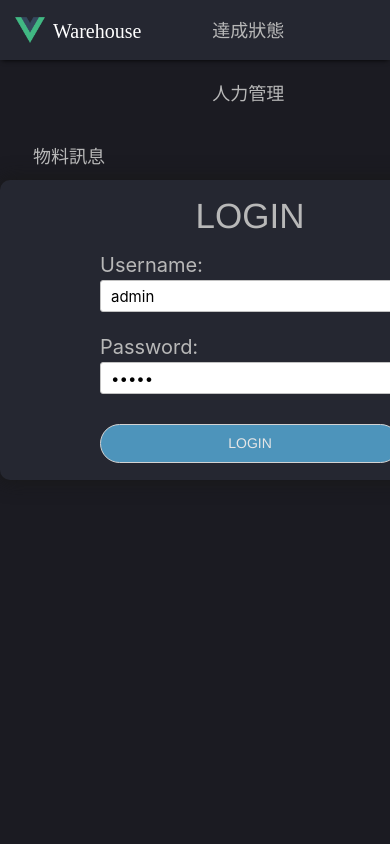
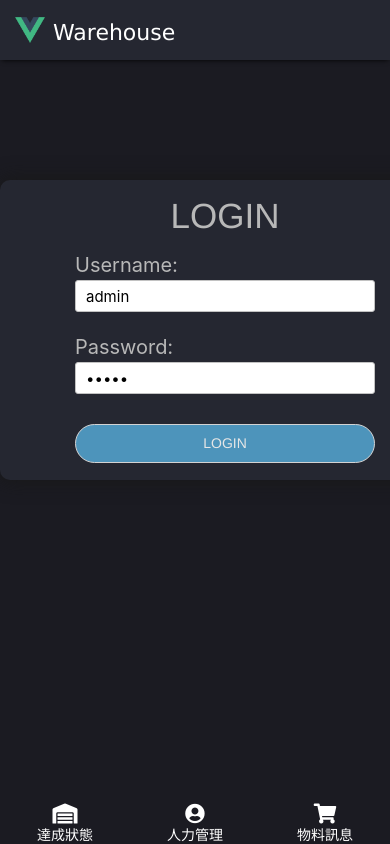
Before and after one commit to lion6420/warehouse, a Vue app: page /warehouse/login in a window 390 px wide. Built offline with nearby package versions, Linux system fonts and the light colour scheme.

Commit message:
[new] mobile footer [new] mobile sidebar

```diff
--- a/src/App.vue
+++ b/src/App.vue
@@ -7,17 +7,19 @@
       <div :class="$style.sidebar" v-if="isLoggedIn">
         <sidebar :menu_type="menu_type" v-if="menu_type !== 'achievement'"></sidebar>
       </div>
-      <div :class="$style.content" :style="{'margin-left': isLoggedIn ? (menu_type !== 'achievement' ? '220px':'0px'):'0px'}">
+      <div :class="$style.content" :style="{'margin-left': isLoggedIn ? (menu_type === 'achievement' ? '0px':''):'0px'}">
         <router-view></router-view>
       </div>
-      <order-cart v-if="isLoggedIn"></order-cart>
+      <order-cart v-if="isLoggedIn" :class="$style.order_cart"></order-cart>
     </div>
+    <mobile-footer :class="$style.mobileFooter"></mobile-footer>
   </div>
 </template>
 
 <script>
 import headbar from '@/components/views/header'
 import sidebar from '@/components/views/sidebar'
+import mobileFooter from '@/components/views/mobile-footer'
 import orderCart from '@/components/material/order_cart/order-cart-index'
 
 export default {
@@ -26,6 +28,7 @@ export default {
     headbar,
     sidebar,
     orderCart,
+    mobileFooter
   },
   data() {
     return {
@@ -87,6 +90,30 @@ export default {
       @include block(100%);
       overflow: hidden;
       margin-top:60px;
+      margin-left: 220px;
+    }
+    .order_cart {
+      margin-bottom: 40px;
+    }
+  }
+  .mobileFooter {
+    max-height: 0px;
+  }
+}
+
+@media screen and (max-width:800px) {
+  .app {
+    .body {
+      .sidebar {
+        display:none;
+      }
+      .content {
+        margin-left:0px;
+      }
+    }
+    .mobileFooter {
+      max-height: 45px;
+      transition: max-height 0.2s linear;
     }
   }
 }
--- a/src/components/common/login.vue
+++ b/src/components/common/login.vue
@@ -131,4 +131,24 @@ export default {
     cursor: pointer;
   }
 }
+
+@media screen and (max-width: 550px) {
+  .login {
+    width: 450px;
+    .username {
+      @include block(100%);
+      padding: 10px 0px;
+      .username_label {
+        margin-left:75px;
+      }
+    }
+    .password {
+      @include block(100%);
+      padding: 10px 0px 0px 0px;
+      .password_label {
+        margin-left:75px;
+      }
+    }
+  }
+}
 </style>
--- a/src/components/human_resources/statistics/index.vue
+++ b/src/components/human_resources/statistics/index.vue
@@ -83,7 +83,7 @@ export default {
 @media screen and (max-width: 992px) {
   .hr_statistics {
     @include block(98%);
-    margin: 20px auto;
+    margin: 20px auto 50px auto;
     .statistics_row {
       @include block(100%);
       display: flex;
--- a/src/components/material/material_list/material-list-index.vue
+++ b/src/components/material/material_list/material-list-index.vue
@@ -35,7 +35,7 @@ export default {
 @import '@/styles/general.scss';
 .material {
   @include block(100%);
-  margin-bottom: 20px;
+  margin-bottom: 50px;
   .row {
     @include block(100%);
     display: flex;
--- a/src/components/utils/mobileFooter/mobile-footer-index.vue
+++ /dev/null
@@ -1,41 +0,0 @@
-<template>
-  <div :class="$style.mobileFooter">
-    <mobile-footer-item label="Global" link="/global" :icon="{class: 'fas fa-globe-asia'}" :class="$style.footerItem"></mobile-footer-item>
-    <mobile-footer-dropdown label="FOL" :icon="{class: 'fas fa-warehouse'}" :class="$style.footerItem"></mobile-footer-dropdown>
-    <mobile-footer-item label="FOC" :icon="{class: 'fas fa-warehouse'}" :class="$style.footerItem"></mobile-footer-item>
-    <mobile-footer-item label="FCZ" :icon="{class: 'fas fa-warehouse'}" :class="$style.footerItem"></mobile-footer-item>
-  </div>
-</template>
-
-<script>
-import mobileFooterItem from './mobile-footer-item'
-import mobileFooterDropdown from './mobile-footer-dropdown'
-export default {
-  components: {
-    mobileFooterItem,
-    mobileFooterDropdown,
-  },
-  data() {
-    return {
-
-    }
-  }
-}
-</script>
-
-<style lang="scss" module>
-@import '../common/general.scss';
-.mobileFooter {
-  @include block(100%, 45px);
-  display: flex;
-  justify-content: space-around;
-  position: fixed;
-  bottom: 0px;
-  z-index: 1;
-  background-color: #030038;
-  .footerItem {
-    margin: auto;
-  }
-}
-
-</style>
--- a/src/components/utils/mobileFooter/mobile-footer-item.vue
+++ b/src/components/utils/mobileFooter/mobile-footer-item.vue
@@ -4,7 +4,7 @@
       <center>
         <router-link :to="link" :class="$style.item_label">
           <div :class="$style.icon"><span :class="icon.class">{{icon.label}}</span></div>
-          <span style="position:relative;top:-6px;">{{label}}</span>
+          <span style="position:relative;top:-5px;">{{label}}</span>
         </router-link>
       </center>
     </div>
@@ -62,6 +62,7 @@ export default {
     .item_label {
       color: #fff;
       font-size: 14px;
+      font-family: Microsoft JhengHei;
     }
   }
 }
--- a/src/components/views/header.vue
+++ b/src/components/views/header.vue
@@ -4,29 +4,36 @@
       <img style="position:relative;top:15px" src="@/assets/logo.png" width="30px" height="30px"/>
     </div>
     <div :class="$style.header_left" style="margin-left: -10px;margin-right: 20px;color:#fff">
-      <span style="font-size:20px;position:relative;top:-2px">Warehouse</span>
+      <span style="font-size:22px;position:relative;top:-2px; font-family:'Lucida Sans', 'Lucida Sans Regular', 'Lucida Grande', 'Lucida Sans Unicode', Geneva, Verdana, sans-serif;">Warehouse</span>
     </div>
-    <div :class="$style.header_left">
-      <router-link :class="$style.router_link" to="/achievement/dashboard" :style="active === 'achievement'?{color: '#fff', 'font-weight': 'bold'}:{}">達成狀態</router-link>
+    <div :class="$style.router_link">
+      <router-link :class="$style.router_link_text" to="/achievement/dashboard" :style="active === 'achievement'?{color: '#fff', 'font-weight': 'bold'}:{}">達成狀態</router-link>
     </div>
-    <div :class="$style.header_left">
-      <router-link :class="$style.router_link" to="/hr/statistics" :style="active === 'hr'?{color: '#fff', 'font-weight': 'bold'}:{}">人力管理</router-link>
+    <div :class="$style.router_link">
+      <router-link :class="$style.router_link_text" to="/hr/statistics" :style="active === 'hr'?{color: '#fff', 'font-weight': 'bold'}:{}">人力管理</router-link>
     </div>
-    <div :class="$style.header_left">
-      <router-link :class="$style.router_link" to="/material/list" :style="active === 'material'?{color: '#fff', 'font-weight': 'bold'}:{}">物料訊息</router-link>
+    <div :class="$style.router_link">
+      <router-link :class="$style.router_link_text" to="/material/list" :style="active === 'material'?{color: '#fff', 'font-weight': 'bold'}:{}">物料訊息</router-link>
     </div>
 
     <div v-if="isLoggedIn" :class="$style.header_right">
-      <div style="cursor:pointer" @click="logout">
-        <span style="font-weight: bold;position:relative;top:-2px">Sign out</span>
-        <span class="fas fa-sign-out-alt" style="font-size:25px;padding:15px;margin-right:10px"></span>
+      <mobile-sidebar :class="$style.mobile_sidebar"></mobile-sidebar>
+    </div>
+    <div v-if="isLoggedIn" :class="$style.header_right">
+      <div :class="$style.signout" @click="logout">
+        <span :class="$style.signout_label">Sign out</span>
+        <span :class="$style.signout_icon" class="fas fa-sign-out-alt"></span>
       </div>
     </div>
   </div>
 </template>
 
 <script>
+import mobileSidebar from './mobile-sidebar'
 export default {
+  components: {
+    mobileSidebar
+  },
   data() {
     return {
       active: '',
@@ -96,13 +103,62 @@ export default {
     float: right;
     color: var(--text-color);
   }
+  .header_right:hover {
+    color: var(--text-color-hover);
+  }
+
+  // link
   .router_link {
+    float: left;
+    padding: 18px;
+    margin-left:15px;
+    font-size: 18px;
+  }
+  .router_link_text {
     text-decoration: none;
     color: var(--text-color);
   }
-  .router_link:hover {
+  .router_link_text:hover {
     text-decoration: none;
     color: var(--text-color-hover);
   }
+
+  // right
+  .expand_bar {
+    font-size:25px;
+    padding:15px;
+    margin-right:10px;
+    cursor: pointer;
+  }
+  .signout {
+    cursor: pointer;
+    .signout_label {
+      font-weight: bold;
+      position:relative;
+      top:-2px;
+    }
+    .signout_icon {
+      font-size:25px;
+      padding:15px;
+      margin-right:10px;
+    }
+  }
+  .mobile_sidebar {
+    display: none;
+  }
+}
+
+@media screen and (max-width: 800px) {
+  .header {
+    .router_link {
+      display: none;
+    }
+    .signout_label {
+      display: none;
+    }
+    .mobile_sidebar {
+      display: block;
+    }
+  }
 }
 </style>
--- /dev/null
+++ b/src/components/views/mobile-footer.vue
@@ -0,0 +1,33 @@
+<template>
+  <div :class="$style.mobileFooter">
+    <mobile-footer-item label="達成狀態" link="/achievement/dashboard" :icon="{class: 'fas fa-warehouse'}" :class="$style.footerItem"></mobile-footer-item>
+    <mobile-footer-item label="人力管理" link="/hr/statistics" :icon="{class: 'fas fa-user-circle'}" :class="$style.footerItem"></mobile-footer-item>
+    <mobile-footer-item label="物料訊息" link="/material/list" :icon="{class: 'fas fa-shopping-cart'}" :class="$style.footerItem"></mobile-footer-item>
+  </div>
+</template>
+
+<script>
+import mobileFooterItem from '@/components/utils/mobileFooter/mobile-footer-item'
+export default {
+  components: {
+    mobileFooterItem,
+  },
+}
+</script>
+
+<style lang="scss" module>
+@import '@/styles/general.scss';
+.mobileFooter {
+  @include block(100%, 45px);
+  display: flex;
+  justify-content: space-around;
+  position: fixed;
+  bottom: 0px;
+  z-index: 1;
+  background-color: var(--bg-color);
+  .footerItem {
+    margin: auto;
+  }
+}
+
+</style>
--- /dev/null
+++ b/src/components/views/mobile-sidebar.vue
@@ -0,0 +1,145 @@
+<template>
+  <div :class="$style.wrapper" :id="'mobile_sidear_' + _uid.toString()">
+    <span class="fas fa-bars" :class="$style.expand_btn" @click="manipulate_menu"></span>
+    <div :class="$style.menu" :id="'menu_' + _uid.toString()">
+      <router-link :to="item.link" :class="$style.menu_item" v-for="(item,i_index) in menu" :key="i_index" :id="'item-btn_' + _uid.toString()">
+        <div :class="item.icon.class" style="font-size: 20px;padding: 12px">{{item.icon.label}}</div>
+        <div style="padding:12px">{{item.label}}</div>
+        <div style="width: 10%"></div>
+      </router-link>
+    </div>
+  </div>
+</template>
+
+<script>
+export default {
+  data() {
+    return {
+      if_expand: false,
+      menu: [],
+
+      menu_human_resources: [
+        {
+          label: '人力統計',
+          link: '/hr/statistics',
+          icon: {
+            class: 'fas fa-chart-bar'
+          }
+        },
+        {
+          label: '人力維護',
+          link: '/hr/maintenance',
+          icon: {
+            class: 'fas fa-wrench'
+          }
+        },
+      ],
+      menu_material: [
+        {
+          label: '物料列表',
+          link: '/material/list',
+          icon: {
+            class: 'fas fa-list'
+          }
+        },
+        {
+          label: '物料申請',
+          link: '/material/apply',
+          icon: {
+            class: 'fas fa-shopping-cart'
+          }
+        },
+        {
+          label: '歷史紀錄',
+          link: '/material/history',
+          icon: {
+            class: 'fas fa-history'
+          }
+        }
+      ]
+    }
+  },
+  created() {
+    window.addEventListener('click', this.clickEventHandler)
+    this.getMenu()
+  },
+  methods: {
+    manipulate_menu() {
+      if (this.if_expand) this.close_menu()
+      else this.expand_menu()
+    },
+    expand_menu() {
+      let DOM = document.getElementById('menu_' + this._uid.toString())
+      DOM.style.display = 'block'
+      setTimeout(function showMenu() {
+        DOM.style.maxHeight = '500px'
+      }, 10)
+      this.if_expand = true
+    },
+    close_menu() {
+      let DOM = document.getElementById('menu_' + this._uid.toString())
+      DOM.style.maxHeight = '0px'
+      setTimeout(function hideMenu() {
+        DOM.style.display = 'none'
+      }, 200)
+      this.if_expand = false
+    },
+    clickEventHandler(evt) {
+      let DOM = document.getElementById('mobile_sidear_' + this._uid.toString())
+      if (DOM.contains(evt.target)) return
+      else this.close_menu()
+    },
+    getMenu() {
+      let regex_hr = new RegExp('/hr')
+      let regex_material = new RegExp('/material')
+      let path = window.location.pathname
+
+      if (regex_hr.test(path)) {
+        this.menu = this.menu_human_resources
+      }
+      else if (regex_material.test(path)) {
+        this.menu = this.menu_material
+      }
+      else this.menu = []
+    }
+  },
+  watch: {
+    "$route.path"() {
+      this.getMenu()
+    }
+  },
+  destroyed() {
+    window.removeEventListener('click', this.clickEventHandler)
+  }
+}
+</script>
+
+<style lang="scss" module>
+@import '@/styles/general.scss';
+.wrapper {
+  .expand_btn {
+    font-size:25px;
+    padding:15px;
+    margin-right:10px;
+    cursor: pointer;
+  }
+  .menu {
+    @include block(150px);
+    max-height: 0px;
+    box-shadow: 0px 0px 5px 2px rgb(41, 41, 41);
+    background-color: var(--bg-color);
+    position:absolute;
+    right: 10px;
+    top: 40px;
+    transition: max-height 0.2s linear;
+    .menu_item {
+      display: flex;
+      cursor: pointer;
+      color: var(--text-color);
+    }
+    .menu_item:hover {
+      background-color: var(--bg-color-snd);
+    }
+  }
+}
+</style>
```
Also changed, not shown: src/components/dashboard/dashboard-table.vue (+25 -11 lines).
